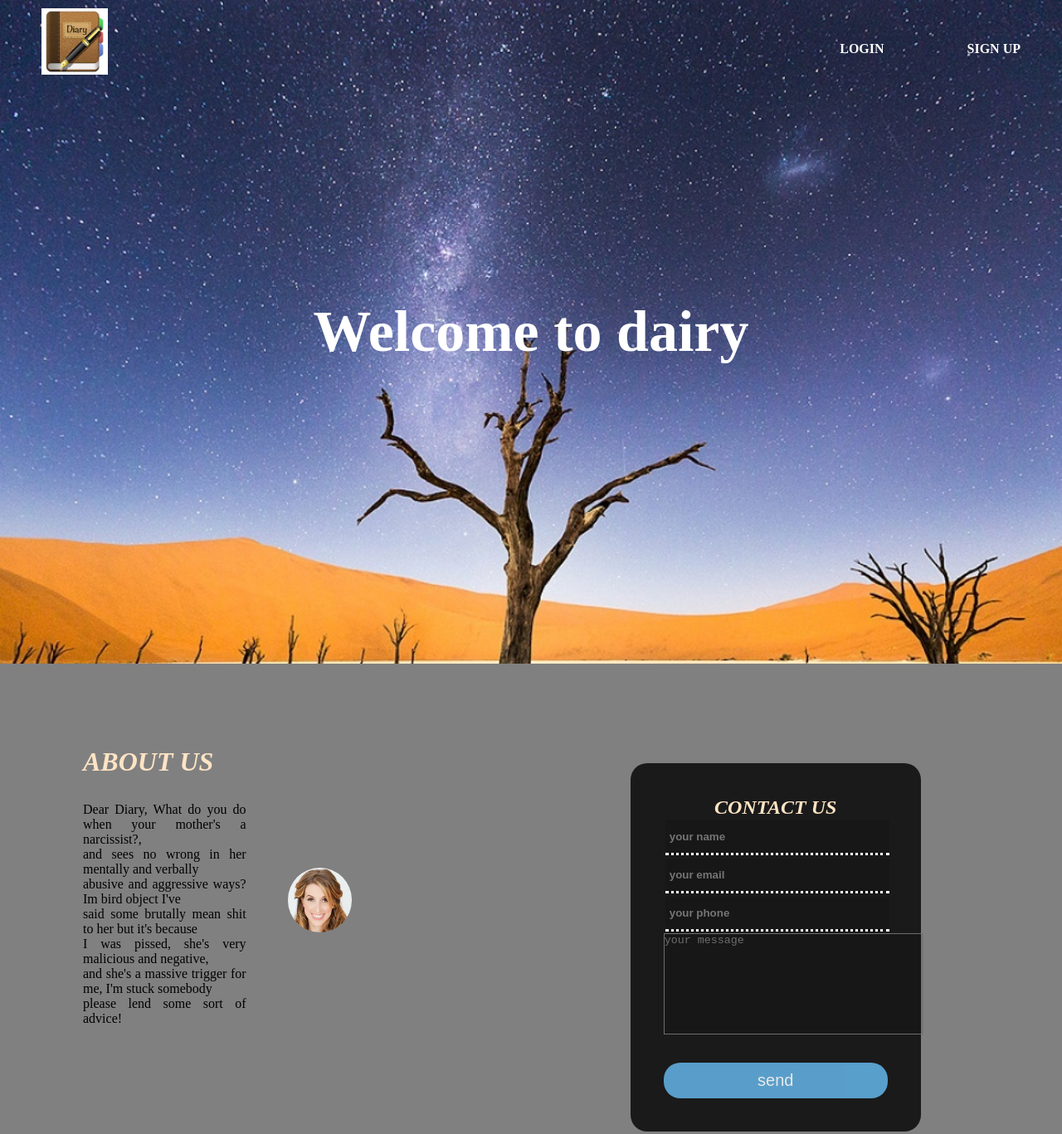
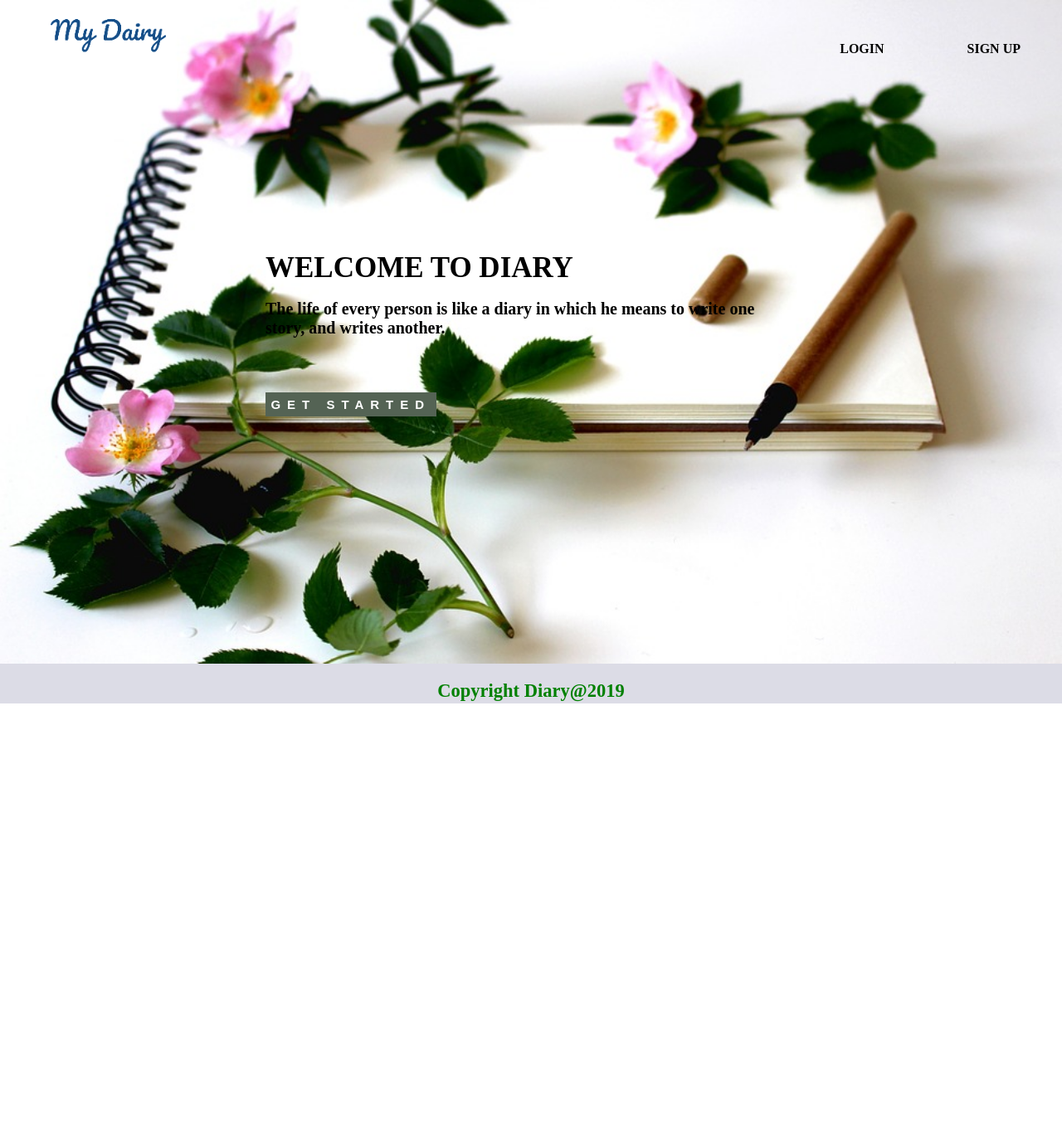
Before and after one commit to Claudinee11/My-Dairy, a website: page UI/html/index.html in a window 1280 px wide. Shown: the top 1367 px of the page at 83% size. After the commit the page ends 848 px from the top, so only its background shows below. Drawn offline with Linux system fonts and the light colour scheme.

Commit message:
[Finishes #168192693] modified index page modified dairy logo modified background images modified css deleted unused image

```diff
--- a/UI/CSS/style.css
+++ b/UI/CSS/style.css
@@ -5,7 +5,7 @@
 
 /*body and background*/
 header{
-    background-image: url('../assets/207705-167160-R3L8T8D-1000-McCarleyBeth_Travel_ANightAtDeadvlei_SS-1000-541576bc48-1484729696.jpg');
+    background-image: url('../assets/notebook-3397135_960_720.jpg');
     height: 100vh;
     width: 100%;
     background-size: cover;
@@ -25,7 +25,7 @@ ul li{
 }
 ul li a{
     text-decoration: none;
-    color: #fff;
+    color:black;
     text-transform: uppercase;
     flex-grow: 1px;
     flex-wrap: wrap;
@@ -34,7 +34,7 @@ ul li a{
 
 }
 ul li a:hover{
-  color:burlywood;
+  color: rgb(11, 180, 11);
 }
 
 ul li .active a{
@@ -51,21 +51,45 @@ ul li .active a{
 }
 .logo img{
      float: left;
-    width: 80px;
+    width: 150px;
      height: auto;
-    margin-top: 10px;
+    margin-top: 20px;
     margin-left: 50px;
 }
 .title{
     position: absolute;
-    top: 50%;
+
+     top: 50%;
     left: 50%;
-    transform: translate(-50%,-50%);
+     transform: translate(-50%,-50%);
 }
 .title h1{
-color:#fff;
-font-size:70px;
+color:black;
+font-size:35px;
+text-transform: uppercase;
+}
 
+.title h2{
+    color: black;
+    font-size:20px;
+    font-weight:bold;
+
+}
+
+.title a{
+    padding: 1%;
+    background-color:#546354;
+    color: white;
+    text-transform: uppercase;
+    font-size: 15px;
+    letter-spacing: 8px;
+    font-family: Arial, Helvetica, sans-serif;
+    font-weight: bold;
+    text-decoration: none;
+}
+.title a:hover{
+    color: white;
+    background-color: rgb(2, 42, 2);
 }
 
  .Your-day{
@@ -97,29 +121,17 @@ font-size:70px;
     max-width: 350px;
     border-radius: 20px;
     margin: auto;
-    background: rgba(0,0,0,0.8);
+    background: #546354;
     box-sizing: border-box;
     padding: 40px;
-    color: #fff;
+    color: #ddd;
     margin-top: 120px;
 }
 .wraps h2{
     text-transform: uppercase;
-    color: bisque;
+    color: black;
 }
-.wraps textarea{
-    resize: none;
-    height: 120px;
-     background: rgba(0,0,0,0.10);
-     color: white;
-     opacity: 0.9;
-    outline:none;
 
- }
-h2{
-    text-align: center;
-
-}
 input[type=text],input[type=password], input[type=email]{
     width: 100%;
     box-sizing: border-box;
@@ -128,7 +140,7 @@ input[type=text],input[type=password], input[type=email]{
     outline:none;
     border: none;
     border-bottom: dotted #fff;
-    color: #fff;
+    color: white;
     margin: 2px;
     font-weight: bold;
 }
@@ -155,7 +167,7 @@ input[type=text],input[type=password], input[type=email]{
     color: #fff;
 }
 #main{
-    text-decoration: #ddd4d4;
+
      display: flex;
     flex-wrap: wrap;
     font-size: 15px;
@@ -164,7 +176,7 @@ input[type=text],input[type=password], input[type=email]{
 #main a{
     text-decoration: none;
     margin-left:15px;
-    color: #456990;
+    color: black;
     text-transform: uppercase;
 
 }
@@ -352,11 +364,11 @@ input[type=text],input[type=password], input[type=email]{
 
 /*footer*/
 .footer{
-    background-color: rgb(69, 69, 70);
+    background-color: rgb(220, 220, 230);
     padding: 20px;
-    color: bisque;
+    color: rgb(0, 128, 0);
     height: 1vh;
-    font-size: 10px;
+    font-size: 15px;
     text-align: center;
 
 }
--- a/UI/html/index.html
+++ b/UI/html/index.html
@@ -8,10 +8,10 @@
     <title>Home</title>
 </head>
 <body>
-    <header>
+     <header>
         <div class="main">
         <div class="logo">
-    <a href="../html/index.html">  <img src="../assets/download (1).jpg" alt=""> </a>
+    <a href="../html/index.html">  <img src="../assets/Capture.PNG" alt=""> </a>
         </div>
         <div class="header">
             <ul>
@@ -21,55 +21,18 @@
 
             </ul>
         </div>
-        <div class="title">
-            <h1>Welcome to dairy</h1>
-        </div>
 
 
-    </header>
-    <div class="alin-form">
-
-        <div class="Your-day">
-                <h1> <em>about us</em> </h1>
-                <section id="about-us">
-                <p class="texts"> Dear Diary,
-                    What do you do when your mother's a narcissist?,<br>
-                     and sees no wrong in her mentally and verbally <br>
-                      abusive and aggressive ways?  Im bird object I've <br>
-                      said some brutally mean shit to her but it's because <br>
-                       I was pissed, she's very malicious and negative, <br>
-                       and she's a massive trigger for me, I'm stuck somebody <br>
-                       please lend some sort of advice! </p>
-
-
-
-                 <div class="img-wrap">
-                     <img src="../assets/images (1).jpg" alt="">
-
-                 </div>
-                </section>
+        <div class="title">
+            <h1>Welcome to diary</h1> <br>
+            <h2>The life of every person is like a diary in which he means to write one story,
+                 and writes another.</h2> <br><br><br><br>
+                 <a href="../html/sign-up.html">Get Started</a>
             </div>
-
-    <div class="alin-form">
-
-            <div class="wraps">
-
-                    <h2> <em> Contact us</em> </h2>
-
-                <form >
-     <input type="text" placeholder="your name" >
-    <input type="email" placeholder="your email">
-     <input type="text" placeholder="your phone">
-     <textarea placeholder="your message" id="" cols="37" rows="10"></textarea>
-
-    <button class="types"> send </button>
-        </form>
     </div>
-    </div>
-    </div>
-
-    <div class="footer">
-            <h2>Copyright Dairy@2019</h2>
+     </header>
+     <div class="footer">
+            <h2>Copyright Diary@2019</h2>
         </div>
 
 </body>
```
Also changed, not shown: UI/assets/149086-essential-set.PNG (deleted), UI/assets/207455-14596710-R3L8T8D-1000-13-1000-54b2714b66-1484729696 - Copy.jpg (deleted), UI/assets/208855-3432610-1000-1446444849comment_pngkZ7y3otB9J0WJmTBEYYcmM3S6Tydz-1000-6d51e333c8-1484729696.jpg (deleted), UI/assets/209105-3446910-1000-144645398520141015-ontake-1000-66810123c4-1484729696.jpg (deleted), UI/assets/Capture.PNG (added), UI/assets/images (1).jpg (deleted), UI/assets/notebook-3397135_960_720.jpg (added), UI/assets/notebook-3397136_960_720.jpg (added).
